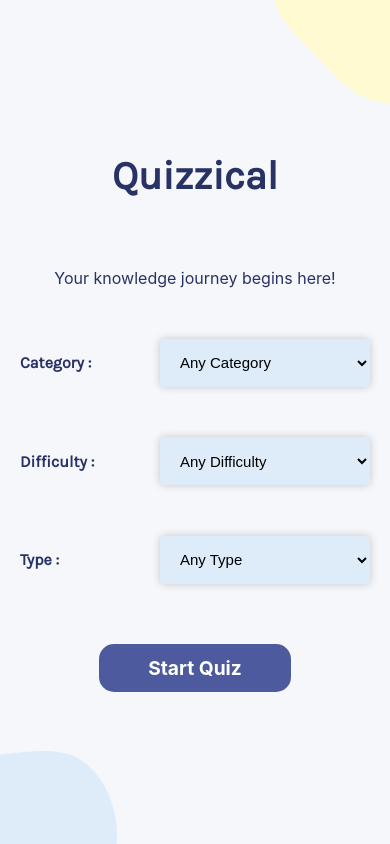
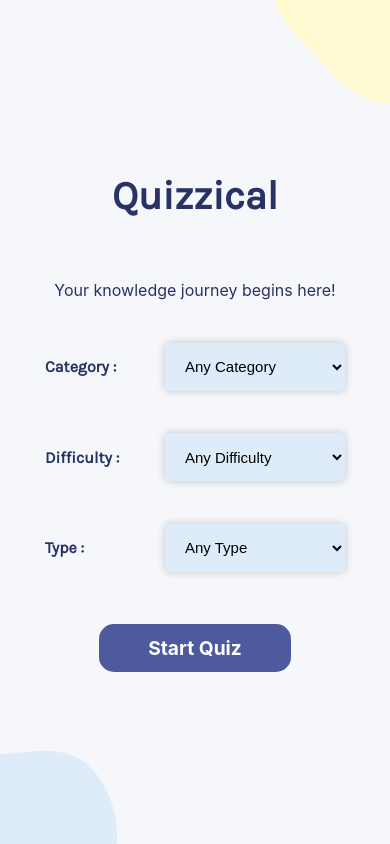
Before and after one commit to Hama011/Quizzical, a React (Vite) app: page / in a window 390 px wide. Built offline with nearby package versions, Linux system fonts and the light colour scheme.

Commit message:
updated css

```diff
--- a/src/App.css
+++ b/src/App.css
@@ -10,11 +10,13 @@ body {
 }
 
 main {
+    padding: 30px 0;
     height: 100vh;
     width: 100%;
     display: flex;
     justify-content: center;
     align-items: center;
+    overflow-y: auto;
 }
 
 .top-img, .bottom-img {
@@ -223,4 +225,8 @@ main {
         top: 20px;
         left: 20px;
     }
+    .start-page {
+        width: 300px;
+        height: 500px;
+    }
 }
```
